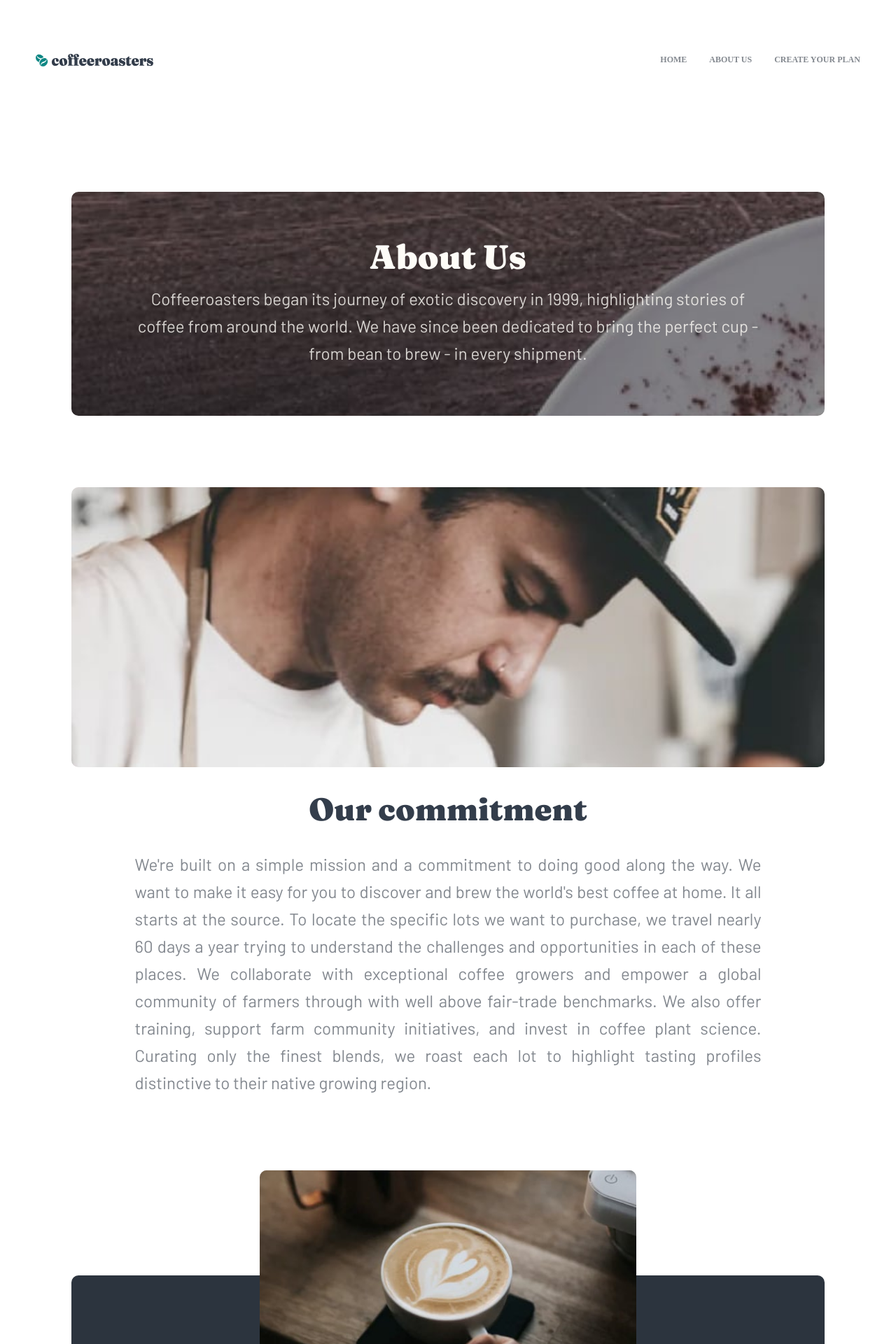
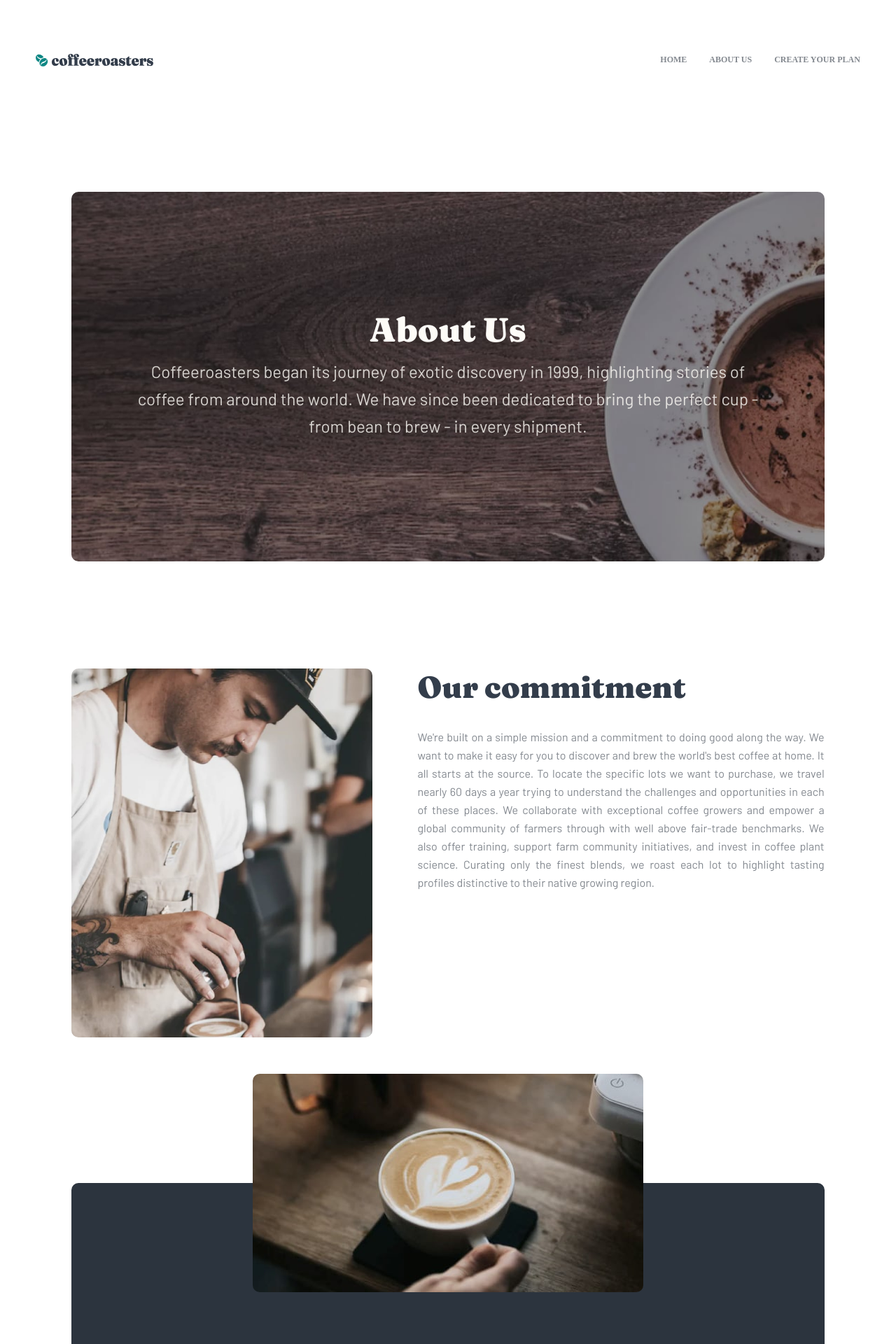
Before and after one commit to spiritoftime/frontend-mentor-coffee, a React (Create React App) app in the folder my-app/: page /about-us in a window 1280 px wide. Shown: the top 1920 px of the page at 70% size. Built offline with nearby package versions, Linux system fonts and the light colour scheme.

Commit message:
fixed hero section, commitment section for tablet

```diff
--- a/my-app/src/components/Home components/HowItWorks.js
+++ b/my-app/src/components/Home components/HowItWorks.js
@@ -1,6 +1,7 @@
 import React from "react";
 import classes from "../../css/howItWorks.module.css";
 import { useNavigate } from "react-router-dom";
+import useViewPort from "../../custom-hooks/useViewPort";
 import Step from "./Step";
 const steps = [
   {
@@ -26,6 +27,7 @@ const steps = [
   },
 ];
 const HowItWorks = () => {
+  const width = useViewPort();
   const navigate = useNavigate();
   const navigateHandler = (e) => {
     navigate("/subscribe");
@@ -33,6 +35,15 @@ const HowItWorks = () => {
   return (
     <section className={classes["how-it-works"]}>
       <h2 className={classes["subheader"]}>How it works</h2>
+      {width >= 640 ? (
+        <div className={classes["step-bar"]}>
+          <div class={classes["circle"]}></div>
+          <div class={classes["circle"]}></div>
+          <div class={classes["circle"]}></div>
+        </div>
+      ) : (
+        ""
+      )}
       <div className={classes["steps"]}>
         {steps.map((step) => (
           <Step {...step} />
--- a/my-app/src/css/aboutUsHero.module.css
+++ b/my-app/src/css/aboutUsHero.module.css
@@ -31,3 +31,13 @@
   font-family: var(--why-choose-us-font-family);
   opacity: 0.8;
 }
+@media (min-width: 640px) {
+  .hero {
+    background: url("../assets/about/tablet/image-hero-whitecup.jpg") no-repeat;
+
+    height: 33rem;
+    width: 84%;
+    background-position: top right;
+    background-size: cover;
+  }
+}
--- a/my-app/src/css/collection.module.css
+++ b/my-app/src/css/collection.module.css
@@ -29,4 +29,8 @@
   .products {
     gap: 3rem;
   }
+
+  .subheader {
+    font-size: 5rem;
+  }
 }
--- a/my-app/src/css/commitment.module.css
+++ b/my-app/src/css/commitment.module.css
@@ -31,3 +31,24 @@
   text-align: justify;
   max-inline-size: 66ch;
 }
+@media (min-width: 640px) {
+  .commitment__div {
+    flex-direction: row;
+    gap: 4rem;
+    margin: 12% 8%;
+  }
+  .text-div {
+    align-items: flex-start;
+  }
+  .img {
+    max-inline-size: 40%;
+    max-block-size: 100%;
+  }
+  .subheader {
+    font-size: var(--collections-header-font-size-tablet);
+    text-align: left;
+  }
+  .description {
+    font-size: var(--why-choose-us-paragraph-font-size-tablet);
+  }
+}
--- a/my-app/src/css/hero.module.css
+++ b/my-app/src/css/hero.module.css
@@ -1,7 +1,6 @@
 .hero {
   margin: 8%;
   background: url("../assets/home/mobile/image-hero-coffeepress.jpg") no-repeat;
-
   height: 20rem;
   border-radius: 10px;
   background-size: cover;
@@ -43,3 +42,18 @@
   font-weight: var(--btn-font-weight);
   font-size: var(--btn-font-size);
 }
+@media (min-width: 640px) {
+  .hero {
+    background: url("../assets/home/tablet/image-hero-coffeepress.jpg")
+      no-repeat;
+    height: 33rem;
+    width: 84%;
+    background-position: top right;
+    background-size: cover;
+  }
+  .hero-contents {
+    text-align: left;
+    align-items: flex-start;
+    gap: 2rem;
+  }
+}
--- a/my-app/src/css/howItWorks.module.css
+++ b/my-app/src/css/howItWorks.module.css
@@ -26,6 +26,25 @@
   font-weight: var(--btn-font-weight);
   font-size: var(--btn-font-size);
 }
+.step-bar {
+  display: flex;
+  width: 80%;
+  height: 0.2rem;
+  background-color: var(--pink);
+  justify-content: space-between;
+}
+.circle {
+  width: 1.6rem;
+  height: 1.6rem;
+  border-radius: 50%;
+  background-color: white;
+  border: 1px solid var(--dark-cyan);
+  transform: translate(-2%, -50%);
+}
+.circle:last-child {
+  transform: translate(6%, -50%);
+}
+
 @media (min-width: 640px) {
   .steps {
     display: flex;
--- a/my-app/src/css/locationarticle.module.css
+++ b/my-app/src/css/locationarticle.module.css
@@ -12,8 +12,7 @@
   display: inline-flex;
   width: fit-content;
 }
-.details {
-}
+
 .detail {
   font-size: var(--why-choose-us-paragraph-font-size);
   font-weight: var(--why-choose-us-paragraph-font-weight);
--- a/my-app/src/css/quality.module.css
+++ b/my-app/src/css/quality.module.css
@@ -40,3 +40,12 @@
   font-family: var(--why-choose-us-font-family);
   text-align: justify;
 }
+@media (min-width: 640px) {
+  .quality-section {
+    gap: 0rem;
+    margin: 13rem 8% 6rem;
+  }
+  .img {
+    max-inline-size: 75%;
+  }
+}
--- a/my-app/src/index.css
+++ b/my-app/src/index.css
@@ -29,11 +29,13 @@
   --collections-header-font-weight: 900;
 
   --collections-header-font-size: clamp(1.5rem, 0.9rem + 4vw, 2.8rem);
+  --collections-header-font-size-tablet:clamp(1.8rem, 0.3rem + 3vw, 3.6rem);
   --collections-header-line-height: 1.25;
 
   /* why choose us section */
 
   --why-choose-us-paragraph-font-size: clamp(0.6rem, 0.35rem + 2vw, 1.5rem);
+  --why-choose-us-paragraph-font-size-tablet: clamp(1rem, 0.2 + 2vw, 1.8rem);
   --why-choose-us-paragraph-line-height: 1.625;
   --why-choose-us-paragraph-font-weight: 400;
   --why-choose-us-subheader-font-size: 1.5rem;
```
